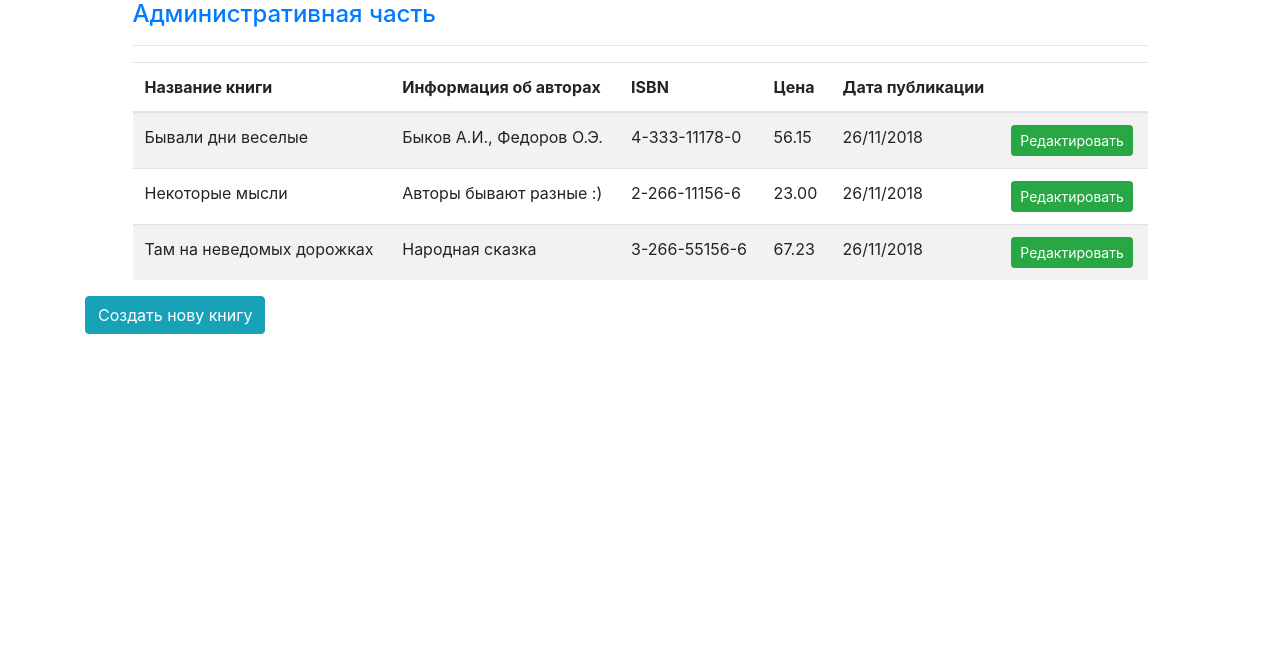
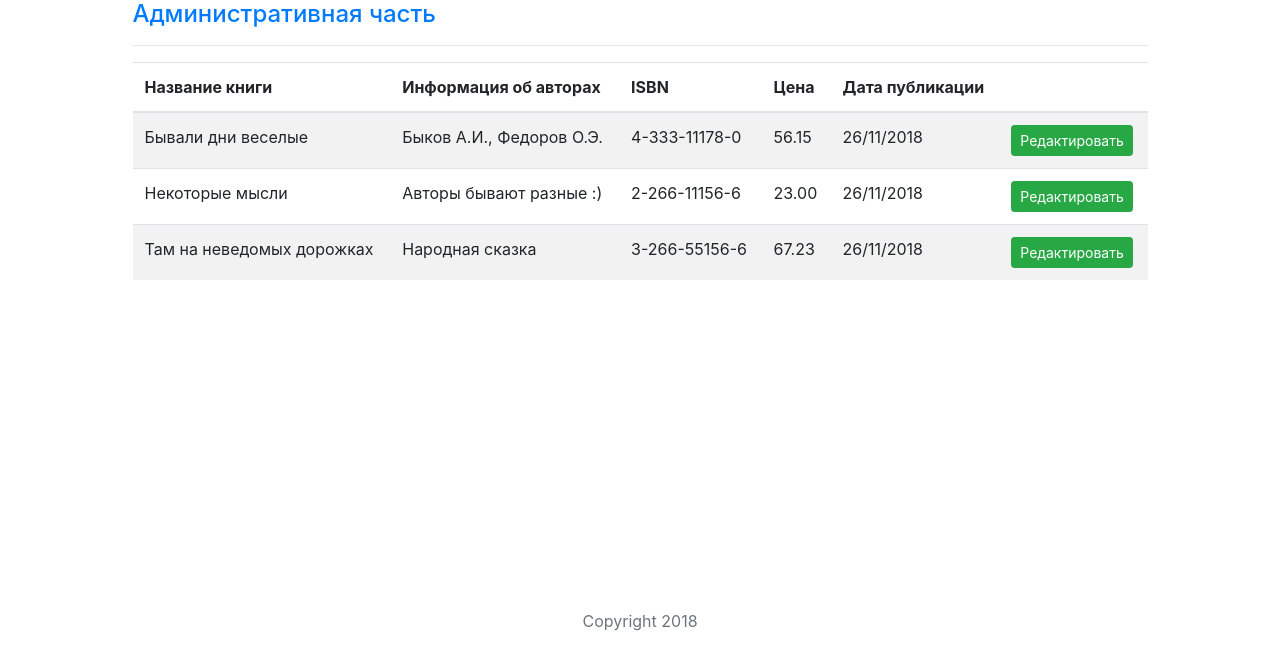
Before and after one commit to olegJF/DS_books, a Django app: page / in a window 1280 px wide. Shown: the part 151-800 px from the top of the page. Run offline with Django 3.2, Linux system fonts and the light colour scheme; data comes from the database, SQL or seed files in the repository; some libraries are stand-ins or nearby versions.

Commit message:
Added site copyright with start/end years

```diff
--- a/books/templates/books/home.html
+++ b/books/templates/books/home.html
@@ -42,12 +42,6 @@
 		</div>
     </div>
 
-	<div class="row">
-        <div class="col">
-		<a href="{%url 'books:create' %}">
-			<button type="button" class='btn btn-info ' >Создать нову книгу </button></a>
-		</div>
-    </div>
 
 
 
--- a/templates/base.html
+++ b/templates/base.html
@@ -76,8 +76,16 @@
 	 <div  class="container my-5">
 	{% block content  %} {% endblock %}
     </div>
-	<!-- Optional JavaScript -->
-    <!-- jQuery first, then Popper.js, then Bootstrap JS -->
+	<footer class="footer fixed-bottom my-3 text-center">
+      <div class="container">
+		{% now "Y" as current_year %}
+		{%if current_year == '2018'%}
+			<span class="text-muted">Copyright {{ current_year }}</span>
+		{% else %}
+			<span class="text-muted">Copyright '2018' - {{ current_year }}</span>
+		{% endif %}
+      </div>
+    </footer>
 
   </body>
 </html>
```
